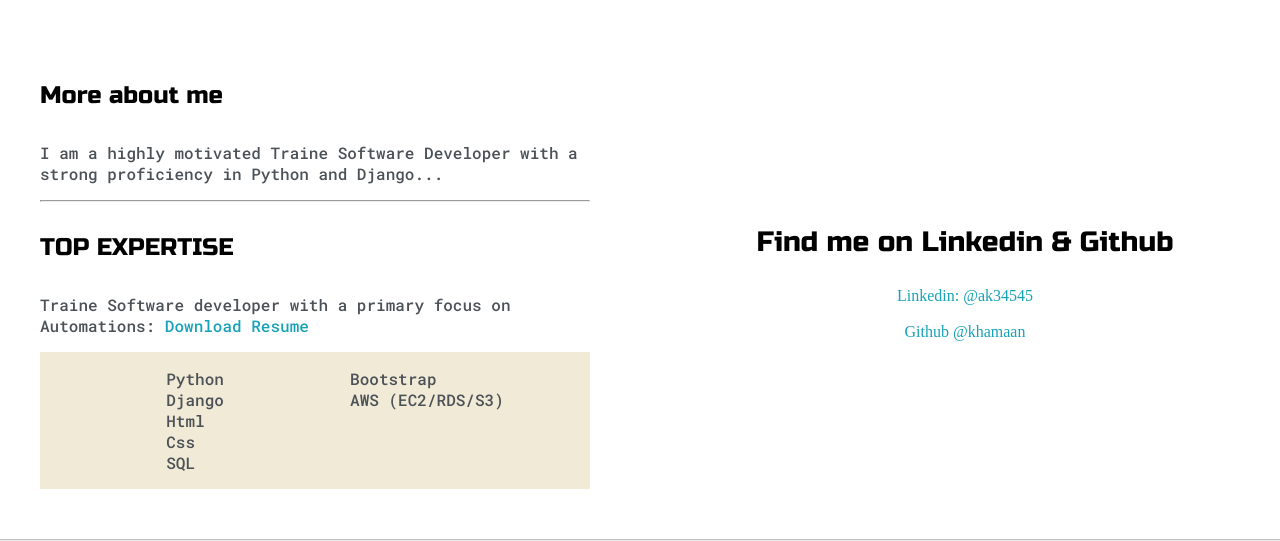
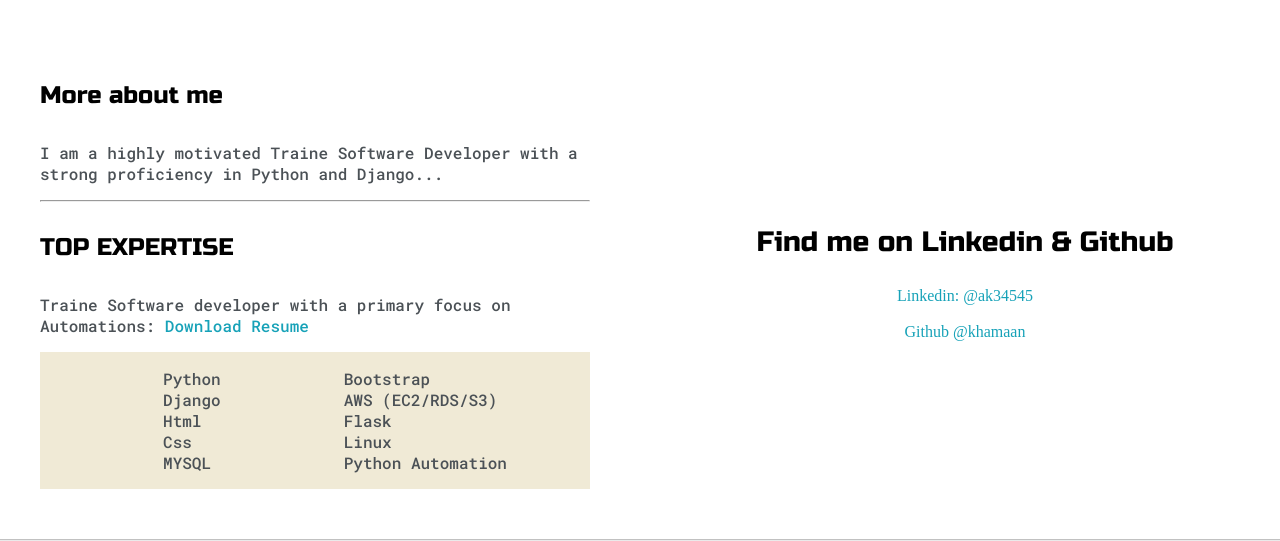
Before and after one commit to khamaan/Portfolio, a Django app: page / in a window 1280 px wide. Shown: the part 682-1223 px from the top of the page. Run offline with Django 4.2, Linux system fonts and the light colour scheme; some libraries are stand-ins or nearby versions.

Commit message:
Updated the skills in index.html

```diff
--- a/templates/index.html
+++ b/templates/index.html
@@ -83,11 +83,14 @@
                             <li>Django</li>
                             <li>Html</li>
                             <li>Css</li>
-                            <li>SQL</li>
+                            <li>MYSQL</li>
                         </ul>
                         <ul>
                             <li>Bootstrap</li>
                             <li>AWS (EC2/RDS/S3)</li>
+                            <li>Flask</li>
+                            <li>Linux</li>
+                            <li>Python Automation</li>
                         </ul>
                     </div>
                 </div>
```
